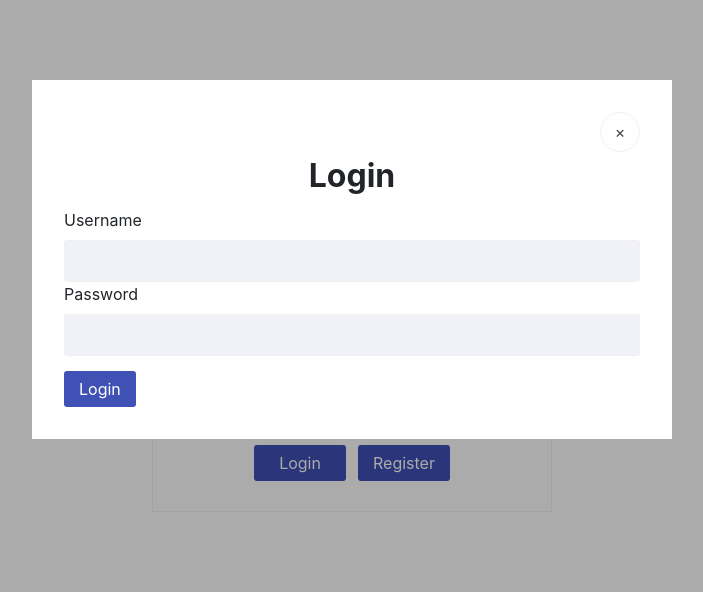
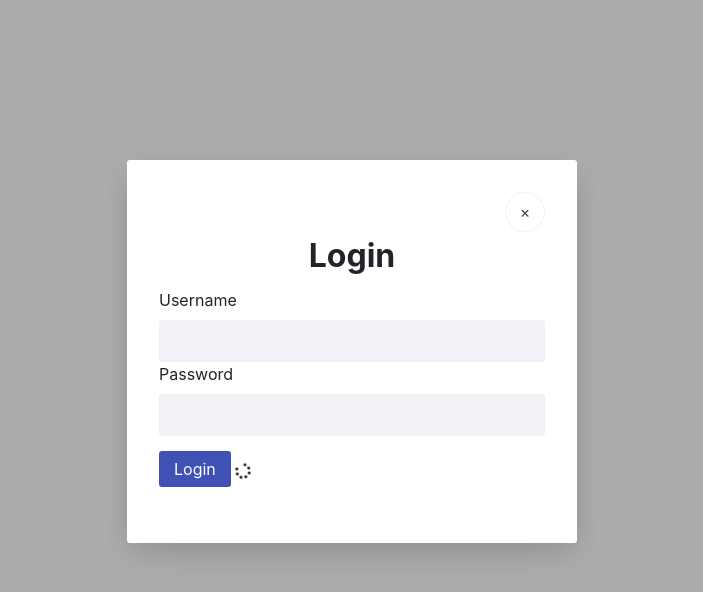
Before and after one commit to kayot88/bookshelf_site, a React (Create React App) app: page / in a window 1280 px wide. Both pictures are taken after a click on the button "Login". Shown: the top 592 px of the page, without its empty margins (288-991 px from the left). Built offline with nearby package versions, Linux system fonts and the light colour scheme.

Commit message:
added spinner

```diff
--- a/package.json
+++ b/package.json
@@ -12,6 +12,7 @@
     "bootstrap-reboot": "^4.5.4",
     "react": "^17.0.1",
     "react-dom": "^17.0.1",
+    "react-icons": "^4.2.0",
     "react-scripts": "4.0.3",
     "styled-components": "^5.2.1",
     "web-vitals": "^1.0.1"
--- a/src/components/forms/loginForm.jsx
+++ b/src/components/forms/loginForm.jsx
@@ -1,5 +1,5 @@
 import React from "react";
-import { Button, FormGroup, Input } from "./loginFormStyles";
+import { Button, FormGroup, Input, Spinner } from "./loginFormStyles";
 
 export function LoginForm({ takeFormData, submitButton }) {
   const handleSubmit = (e) => {
@@ -21,8 +21,10 @@ export function LoginForm({ takeFormData, submitButton }) {
           <label htmlFor="password">Password</label>
           <Input type="password" id="password" />
         </FormGroup>
-        <div>{React.cloneElement(submitButton, { type: "submit"} )}</div>
-
+        <div>
+          {React.cloneElement(submitButton, { type: "submit" })}{" "}
+          <Spinner  />
+        </div>
       </form>
     </div>
   );
--- a/src/components/forms/loginFormStyles.js
+++ b/src/components/forms/loginFormStyles.js
@@ -1,8 +1,23 @@
-import styled from "styled-components/macro";
+import styled, { keyframes } from "styled-components/macro";
 import { Dialog as ReachDialog } from "@reach/dialog";
 import * as colors from "../../styles/colors";
 import * as mq from "../../styles/media-queries";
+import { FaSpinner } from "react-icons/fa";
 
+const spin = keyframes`
+0% {
+  transform: rotate(0deg);
+}
+100% {
+  transform: rotate(360deg);
+}
+`;
+export const Spinner = styled(FaSpinner)`
+  animation: ${spin} 1s linear infinite;
+`;
+Spinner.defaultProps = {
+  'aria-label': "loading",
+};
 const buttonVariants = {
   primary: {
     background: colors.indigo,
@@ -68,7 +83,6 @@ export const ButtonsWrapper = styled.div`
 `;
 export const StyledDialog = styled(ReachDialog)`
   position: relative;
-
   max-width: 450px;
   border-radius: 3px;
   padding-bottom: 3.5em;
--- a/src/components/modal/ModalContents.jsx
+++ b/src/components/modal/ModalContents.jsx
@@ -1,14 +1,13 @@
 import "@reach/dialog/styles.css";
-import React, { useContext } from "react";
+import React from "react";
+import { CircleButton, StyledDialog } from "../forms/loginFormStyles";
 import { ModalContext } from "./Modal";
 import { ModalDismissButton } from "./ModalDismissButton";
-import { Dialog } from "@reach/dialog";
-import { CircleButton } from "../forms/loginFormStyles";
 
 function ModalContentsBase(props) {
   const [isOpen, setIsOpen] = React.useContext(ModalContext);
   return (
-    <Dialog isOpen={isOpen} onDismiss={() => setIsOpen(false)} {...props} />
+    <StyledDialog isOpen={isOpen} onDismiss={() => setIsOpen(false)} {...props} />
   );
 }
 
--- a/src/containers/loginFormC.jsx
+++ b/src/containers/loginFormC.jsx
@@ -1,22 +1,19 @@
 import "@reach/dialog/styles.css";
-
 import React, { useState } from "react";
-import { Dialog } from "@reach/dialog";
-import { Logo } from "../svg/logo";
 import { LoginForm } from "../components/forms/loginForm";
 import {
   Button,
-  CircleButton,
-  FormGroup,
-  StyledDialog,
+
+
+
   LoginFormWrapper,
-  Wrapper,
-  ButtonsWrapper,
-  CloseButton,
+  Wrapper
 } from "../components/forms/loginFormStyles";
 import Modal from "../components/modal/Modal";
+import ModalContents from "../components/modal/ModalContents";
 import ModalOpenButton from "../components/modal/ModalOpenButton";
-import ModalContents from "../components/modal/ModalContents";
+import { Logo } from "../svg/logo";
+
 
 export const LoginFormContainer = () => {
   const [openModal, setOpenModal] = useState("none");
@@ -45,7 +42,7 @@ export const LoginFormContainer = () => {
               <Button variant="primary">Login</Button>
             </ModalOpenButton>
 
-            <ModalContents title="Login">
+            <ModalContents aria-label="Login form" title="Login">
               <LoginForm
                 takeFormData={login}
                 submitButton={
@@ -60,7 +57,7 @@ export const LoginFormContainer = () => {
             <ModalOpenButton>
               <Button variant="primary">Register</Button>
             </ModalOpenButton>
-            <ModalContents title="Register">
+            <ModalContents aria-label="Registration form" title="Register">
               <LoginForm
                 takeFormData={register}
                 submitButton={
```
Also changed, not shown: 1 other file (tests, documents, lock files or other folders).
